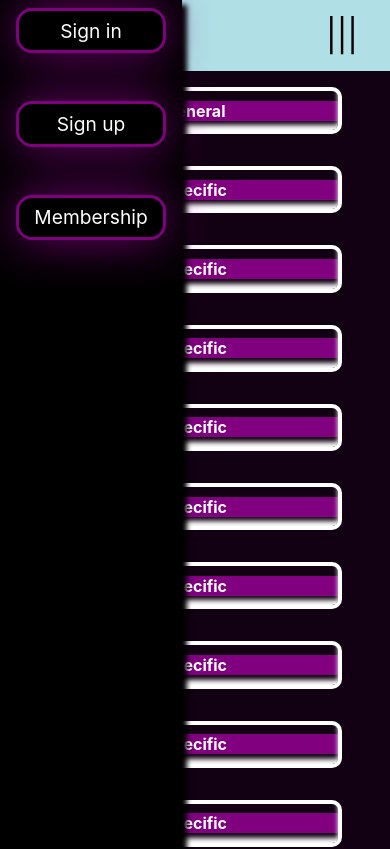
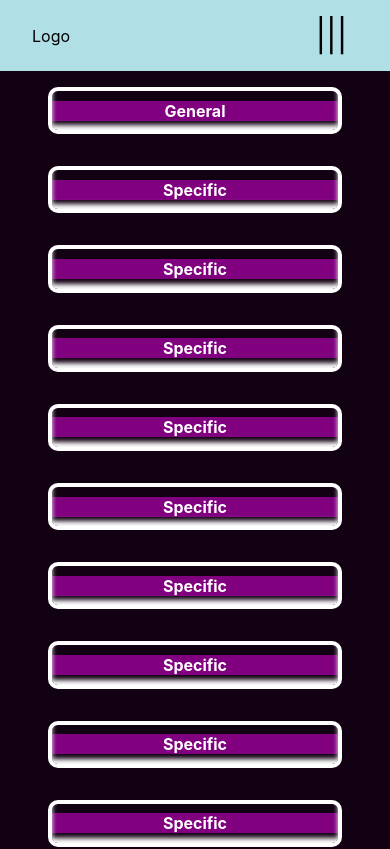
Before and after one commit to FilipyTav/Anon_chat, a React (Create React App) app in the folder client/: page / in a window 390 px wide. Shown: the top 849 px of the page. Built offline with nearby package versions, Linux system fonts and the light colour scheme.

Commit message:
Adds functionality to toggle the menu button on mobile - client

```diff
--- a/client/src/App.tsx
+++ b/client/src/App.tsx
@@ -513,25 +513,18 @@ const boards: BoardType[] = [
     },
 ];
 
-interface Props { }
+interface Props {}
 
 const App: FC<Props> = (): ReactElement => {
     const [current_board, set_current_board] = useState<BoardType | null>(null);
-    const [mq, set_mq] = useState<boolean>(
-        window.matchMedia("(min-width: 40em)").matches,
-    );
 
     useEffect(() => {
         set_current_board(null);
-
-        window
-            .matchMedia("(min-width: 40em)")
-            .addEventListener("change", (e) => set_mq(e.matches));
     }, []);
 
     return (
         <>
-            <Navbar window_matches={mq} />
+            <Navbar />
 
             {current_board ? (
                 <Board data={current_board} />
--- a/client/src/components/Navbar.tsx
+++ b/client/src/components/Navbar.tsx
@@ -1,31 +1,33 @@
-import { FC, ReactElement } from "react";
+import { FC, ReactElement, useState } from "react";
 
-interface Props {
-    window_matches: boolean;
-}
+interface Props {}
 
-const Navbar: FC<Props> = ({ window_matches }): ReactElement => {
+const Navbar: FC<Props> = (): ReactElement => {
+    const [active, set_active] = useState<boolean>(false);
+
     return (
         <nav>
             <div className="logo">Logo</div>
 
-            {window_matches ? (
-                <></>
-            ) : (
-                <div className="menu">
-                    <span>|</span>
-                    <span>|</span>
-                    <span>|</span>
-                </div>
-            )}
+            <div
+                className={`menu ${active ? "active" : ""}`}
+                onClick={() => set_active((prev_state) => !prev_state)}
+            >
+                <span>|</span>
+                <span>|</span>
+                <span>|</span>
+                <span>|</span>
+            </div>
 
-            <ul className="links">
+            <ul className={`links ${active ? "active" : ""}`}>
                 <li>
                     <a href="#">Sign in</a>
                 </li>
+
                 <li>
                     <a href="#">Sign up</a>
                 </li>
+
                 <li>
                     <a href="#">Membership</a>
                 </li>
--- a/client/src/styles/layout/_navbar.scss
+++ b/client/src/styles/layout/_navbar.scss
@@ -10,11 +10,25 @@ nav {
     align-items: center;
 
     .menu {
+        display: flex;
         cursor: pointer;
 
         &.active {
-            span {
-                transform: rotate(45deg);
+            span:nth-child(1) {
+                transform: translate(-10px, 10px) rotate(-45deg);
+            }
+
+            span:nth-child(2) {
+                transform: translate(-16px, -10px) rotate(45deg);
+            }
+
+            span:nth-child(3) {
+                transform: translate(0, -6px) rotate(90deg);
+            }
+
+            span:nth-child(4) {
+                transform: translate(-10px, 8px) rotate(90deg);
+                opacity: 1;
             }
         }
 
@@ -22,7 +36,12 @@ nav {
             font-size: 2em;
 
             transform: rotate(0);
-            transition: transform 1s ease;
+            transition: transform 1s ease, opacity 1s ease-in;
+            user-select: none;
+        }
+
+        span:nth-child(4) {
+            opacity: 0;
         }
     }
 
@@ -38,17 +57,25 @@ nav {
         left: 0;
 
         min-height: 100vh;
+        padding: 0.5em 1em;
 
         display: flex;
         flex-flow: column nowrap;
         gap: 3em;
-        padding: 0.5em 1em;
 
         background: map.get(h.$navbar, "menu_bg");
         color: map.get(h.$navbar, "menu_fg");
         z-index: 2;
 
         box-shadow: 5px 5px 5px (map.get(h.$navbar, "menu_bg"));
+
+        transition: transform 1s ease;
+        overflow: hidden;
+        transform: translate(-50vw, 0);
+
+        &.active {
+            transform: translate(0);
+        }
 
         li {
             position: relative;
@@ -105,6 +132,11 @@ nav {
 }
 
 @media (min-width: 40em) {
+    nav {
+        .menu {
+            display: none;
+        }
+
         .links {
             gap: 3em;
 
@@ -163,3 +195,4 @@ nav {
             }
         }
     }
+}
```
Also changed, not shown: client/src/helpers/types.ts (renamed from client/src/helpers/types.tsx). Lines whose indentation alone changed are shown as unchanged.
